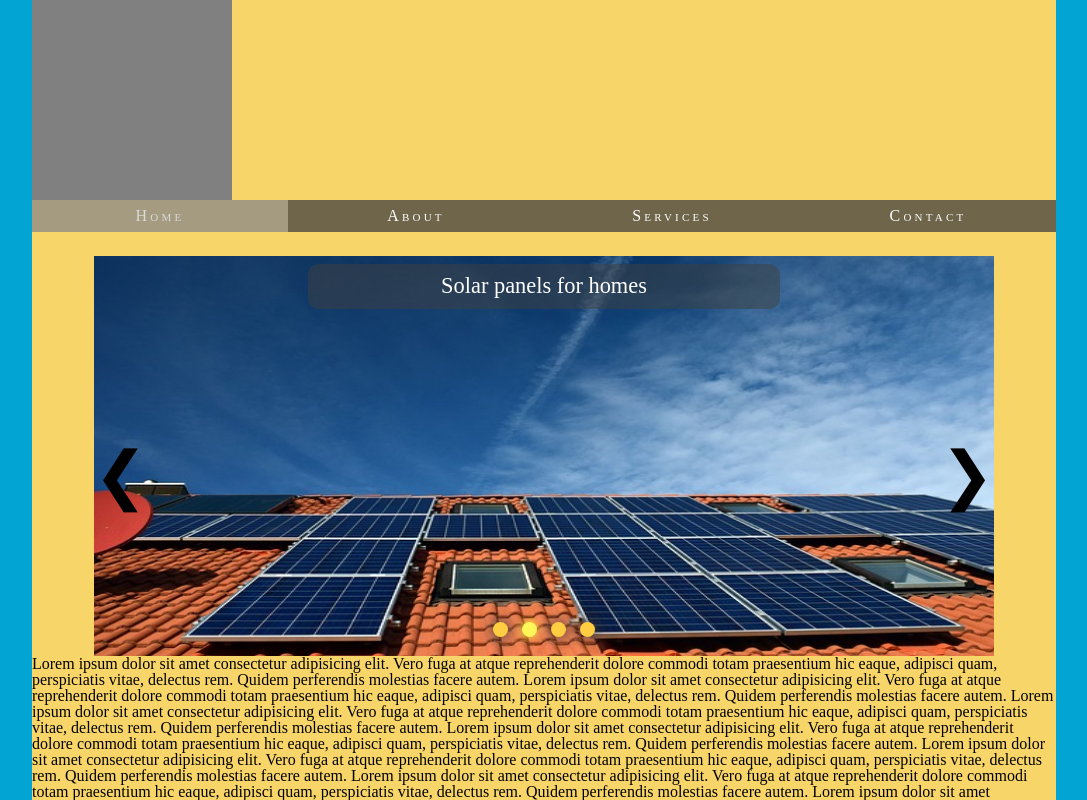
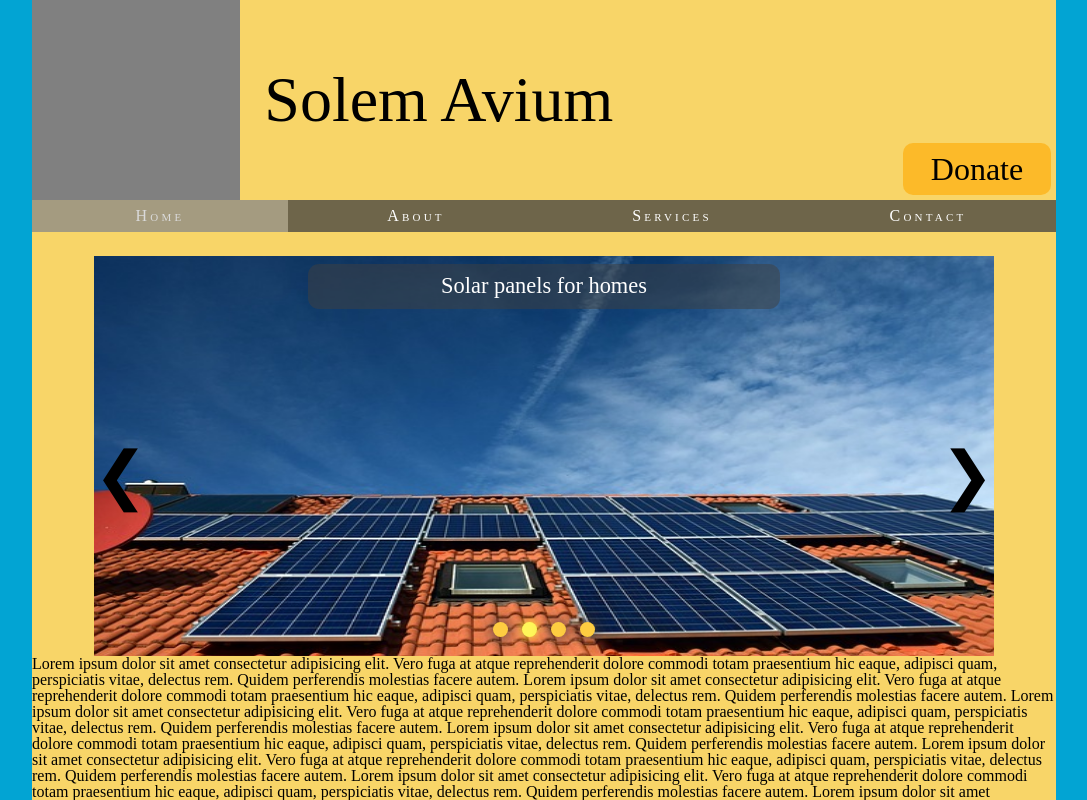
Before and after one commit to JBecker406/capstone-project, a plain HTML site: page index.html in a window 1280 px wide. Shown: the top 800 px of the page, without its empty margins (96-1183 px from the left). Drawn offline with Linux system fonts and the light colour scheme; a web font is replaced by a local one.

Commit message:
Added to Header and Footer
Added href links for footer, added donate button and company name to header, added styles for responsive design for the header

```diff
--- a/index.html
+++ b/index.html
@@ -14,6 +14,8 @@
     <header>
         <div id="banner">
             <img src="images/image_placeholder.png" alt="Solem Avium Logo" id="logo" />
+            <h1 id="compName">Solem Avium</h1>
+            <a href="#" id="donate">Donate</a>
         </div>
         <nav class="mainNav">
             <a id="navArrow">Open Menu &#62;</a>
@@ -112,7 +114,8 @@
             <h1>Contact Information:</h1>
             <ul>
                 <li>Address: Lorem ipsum dolor sit amet consectetur adipisicing elit. Vero fuga at atque reprehenderit dolore commodi totam praesentium hic eaque, adipisci quam, perspiciatis vitae, delectus rem. Quidem perferendis molestias facere autem. <a href="#">Get Directions</a></li>
-                <li>Phone Number: <a href="#">###-###-####</a></li>
+                <li>Phone Number: <a href="tel:+1##########">###-###-####</a></li>
+                <li>Email: <a href="mailto:email@domain.com">email@domain.com</a></li>
             </ul>
             Lorem ipsum dolor sit amet consectetur adipisicing elit. Vero fuga at atque reprehenderit dolore commodi totam praesentium hic eaque, adipisci quam, perspiciatis vitae, delectus rem. Quidem perferendis molestias facere autem.
         </div>
--- a/styles/styles.css
+++ b/styles/styles.css
@@ -15,8 +15,26 @@ body {
     font-family: 'Frank Ruhl Libre', 'Times New Roman', Times, serif;
 }
 
-#banner {
-    height: 12.5em;
+#compName {
+    font-size: 4em;
+}
+
+#donate {
+    text-decoration: none;
+    display: block;
+    background-color: rgba(255, 168, 0, 0.60);
+    padding: 10px;
+    margin-bottom: 5px;
+    margin-right: 5px;
+    border-radius: 10px;
+    text-align: center;
+    font-size: 2em;
+    color: black;
+}
+
+#donate:hover {
+    background-color: rgb(255, 168, 0);
+    color: rgb(70, 70, 70);
 }
 
 #navArrow {
@@ -112,6 +130,31 @@ footer a {
 }
 
 @media screen and (max-width: 480px) {
+    #banner {
+        display: flex;
+        display: -webkit-flex;
+        flex-flow: row wrap;
+        -webkit-flex-flow: row wrap;
+        justify-content: flex-start;
+        align-items: center;
+        height: 15em;
+    }
+
+    #logo {
+        width: 50%;
+        height: 75%;
+    }
+
+    #compName {
+        width: 50%;
+        height: 75%;
+    }
+
+    #donate {
+        margin-left: auto;
+        width: 5em;
+    }
+
     #navArrow {
         display: block;
     }
@@ -159,6 +202,34 @@ footer a {
 }
 
 @media screen and (min-width: 481px) {
+    #banner {
+        display: flex;
+        display: -webkit-flex;
+        flex-flow: row nowrap;
+        -webkit-flex-flow: row nowrap;
+        align-items: center;
+    }
+
+    #banner {
+        height: 12.5em;
+        width: 100%;
+    }
+
+    #logo {
+        width: 13em;
+        height: 100%;
+    }
+
+    #compName {
+        width: 60%;
+    }
+
+    #donate {
+        align-self: flex-end;
+        font-size: 1em;
+        width: 4em;
+    }
+
     header.sticky + #carousel {
         margin-top: 2em;
     }
@@ -209,5 +280,11 @@ footer a {
 }
 
 @media screen and (min-width: 769px) {
+    #banner {
+        justify-content: space-between;
+    }
 
+    #donate {
+        font-size: 2em;
+    }
 }
```
